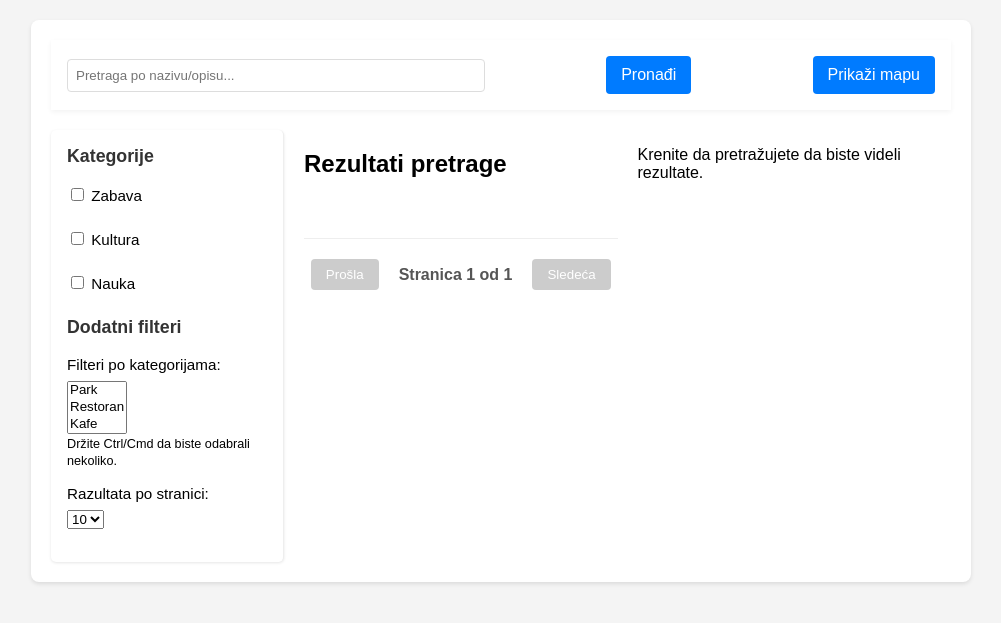
After one commit to GrygoryZach/zrenjanin-for-youth, a Flask app: template templates/place_search.html in a window 1280 px wide. The commit adds this page. Shown: the top 623 px of the page, without its empty margins (139-1140 px from the left). Run offline with Flask 3, Linux system fonts and the light colour scheme; the template is opened without the code that fills it, so the values that code supplies are empty.

Commit message:
feat: search page HTML and CSS

```diff
--- a/static/css/style.css
+++ b/static/css/style.css
@@ -1,52 +1,108 @@
-/* Besic structure */
 body {
-    margin: 0;
+    font-family: Arial, sans-serif;
+    margin: 20px;
+    background-color: #f4f4f4;
     padding: 0;
-    font-family: sans-serif;
-    background-color: #f6f6f6;
 }
 
 .container {
-    max-width: 1200px;
-    margin: 0 auto;
-    padding: 1rem;
+    max-width: 900px;
+    margin: auto;
+    background: white;
+    padding: 20px;
+    border-radius: 8px;
+    box-shadow: 0 2px 4px rgba(0,0,0,0.1);
 }
 
-  /* Header */
 .top-bar {
     display: flex;
     justify-content: space-between;
     align-items: center;
+    margin-bottom: 20px;
     background: white;
     padding: 1rem;
     box-shadow: 0 2px 5px rgba(0,0,0,0.05);
 }
 
-  #search-input {
-    width: 60%;
-    padding: 0.5rem;
-    font-size: 1rem;
-  }
-
-  #toggle-map {
-    padding: 0.5rem 1rem;
-    font-size: 1rem;
-    cursor: pointer;
-    background: #007bff;
-    border: none;
-    color: white;
+.top-bar input[type="text"] {
+    flex-grow: 1;
+    margin-right: 10px; /* Space between input and first button */
+    padding: 8px;
+    border: 1px solid #ddd;
     border-radius: 4px;
 }
 
-  /* Main content */
-  .main-content {
-    display: flex;
-    margin-top: 1rem;
+#search-input {
+    width: 60%; /* This might need adjustment if you want it to fill more space or be fixed */
+    max-width: 400px; /* Optional: limit max width for better aesthetics */
 }
 
-  /* Sidebar */
+.top-bar button {
+    padding: 10px 15px;
+    background-color: #007bff;
+    color: white;
+    border: none;
+    border-radius: 4px;
+    cursor: pointer;
+    font-size: 1em;
+    transition: background-color 0.2s;
+    margin-left: 10px; /* Space between buttons */
+}
+
+.top-bar button:first-of-type { /* Adjust margin for the first button in top-bar */
+    margin-left: 0;
+}
+
+
+.top-bar button:hover {
+    background-color: #0056b3;
+}
+
+.controls {
+    display: flex;
+    flex-wrap: wrap;
+    gap: 10px;
+    margin-bottom: 20px;
+    align-items: flex-end;
+}
+
+.control-group {
+    flex: 1;
+    min-width: 150px;
+}
+
+.control-group label {
+    display: block;
+    margin-bottom: 5px;
+    font-weight: bold;
+    font-size: 0.9em;
+    color: #555;
+}
+
+.controls input[type="text"],
+.controls select {
+    width: 100%;
+    padding: 8px;
+    border: 1px solid #ddd;
+    border-radius: 4px;
+    box-sizing: border-box;
+}
+
+/* Removed specific styling for .controls button as it's not used in filters anymore */
+
+
+.main-content {
+    display: flex; /* This makes filters and places-grid-container side-by-side */
+    gap: 20px;
+    margin-top: 1rem;
+    align-items: flex-start; /* Aligns content to the top */
+}
+
 .filters {
-    width: 220px;
+    flex-basis: 200px;
+    flex-shrink: 0;
+    padding-right: 20px;
+    border-right: 1px solid #eee;
     background: white;
     padding: 1rem;
     border-radius: 5px;
@@ -56,115 +112,199 @@ body {
 
 .filters h3 {
     margin-top: 0;
+    color: #333;
 }
 
-  /* Places grid */
-  .places-grid {
-    flex: 1;
+.filters label {
+    display: block;
+    margin-bottom: 8px;
+}
+
+.places-grid-container { /* New container for results and pagination */
+    flex-grow: 1;
+    display: flex;
+    flex-direction: column; /* Stack results and pagination vertically */
+}
+
+.places-grid-container {
     display: grid;
-    grid-template-columns: repeat(4, 1fr);
-    gap: 1rem;
+    grid-template-columns: repeat(auto-fill, minmax(250px, 1fr));
+    gap: 20px;
+    flex-grow: 1; /* Allow grid to take available space */
 }
 
 .place-card {
-    background: white;
+    background: #e9ecef;
+    padding: 15px;
     border-radius: 6px;
-    box-shadow: 0 1px 3px rgba(0,0,0,0.1);
+    box-shadow: 0 2px 4px rgba(0,0,0,0.05);
     overflow: hidden;
     display: flex;
     flex-direction: column;
 }
 
 .place-card img {
-    width: 100%;
+    max-width: 100%;
     height: 150px;
     object-fit: cover;
+    border-radius: 4px;
+    margin-bottom: 10px;
 }
 
 .place-card h4 {
+    margin-top: 0;
+    margin-bottom: 5px;
+    color: #333;
+    font-size: 1rem;
     margin: 0.5rem;
-    font-size: 1rem;
 }
 
 .place-card .category {
-    color: #666;
-    font-size: 0.8rem;
+    font-weight: bold;
+    color: #007bff;
+    font-size: 0.9em;
+    margin-bottom: 5px;
     margin: 0 0.5rem;
 }
 
 .place-card .short-desc {
+    font-size: 0.9em;
+    color: #666;
+    margin-bottom: 10px;
     flex-grow: 1;
-    font-size: 0.85rem;
     margin: 0.5rem;
-    color: #333;
+}
+
+.place-card .more-btn {
+    display: inline-block;
+    padding: 8px 12px;
+    background-color: #6c757d;
+    color: white;
+    text-decoration: none;
+    border-radius: 4px;
+    font-size: 0.9em;
+    transition: background-color 0.2s;
 }
 
 .more-btn {
-    background: #007bff;
-    color: white;
-    text-decoration: none;
     text-align: center;
-    padding: 0.5rem;
     display: block;
     border-top: 1px solid #ddd;
 }
 
-  .more-btn:hover {
-    background: #0056b3;
+.place-card .more-btn:hover {
+    background-color: #5a6268;
 }
 
-  /* Pagination */
 .pagination {
+    display: flex;
+    justify-content: center;
+    gap: 10px;
+    margin-top: 20px;
+    padding-top: 20px;
+    border-top: 1px solid #eee;
     text-align: center;
-    margin-top: 2rem;
 }
 
-  .pagination a {
-    margin: 0 0.5rem;
+.pagination a, .pagination button {
+    padding: 8px 15px;
+    background-color: #6c757d;
+    color: white;
+    border: none;
+    border-radius: 4px;
+    cursor: pointer;
     text-decoration: none;
-    color: #007bff;
+    transition: background-color 0.2s;
 }
 
-  /* Map */
-  .map-modal {
-    position: fixed;
-    top: 0;
-    left: 0;
-    width: 100%;
-    height: 100%;
-    background: rgba(0,0,0,0.4);
+.pagination a:hover, .pagination button:hover:not(:disabled) {
+    background-color: #5a6268;
+}
+
+.pagination button:disabled {
+    background-color: #cccccc;
+    cursor: not-allowed;
+}
+
+.pagination span {
     display: flex;
     align-items: center;
     justify-content: center;
+    padding: 0 10px;
+    font-weight: bold;
+    color: #555;
+}
+
+.map-modal {
+    display: none;
+    position: fixed;
     z-index: 1000;
+    left: 0;
+    top: 0;
+    width: 100%;
+    height: 100%;
+    overflow: auto;
+    background-color: rgba(0,0,0,0.6);
+    justify-content: center;
+    align-items: center;
 }
 
 .map-modal.hidden {
     display: none;
 }
 
-  .map-modal-content {
-    width: 90%;
-    height: 80%;
-    background: white;
+.map-modal .map-modal-content {
+    background-color: #fefefe;
+    margin: auto;
+    padding: 20px;
+    border: 1px solid #888;
+    width: 80%;
+    max-width: 800px;
+    box-shadow: 0 4px 8px 0 rgba(0,0,0,0.2), 0 6px 20px 0 rgba(0,0,0,0.19);
     border-radius: 8px;
-    overflow: hidden;
     position: relative;
+    min-height: 400px;
+}
+
+.map-modal .close-map {
+    color: #aaa;
+    float: right;
+    font-size: 28px;
+    font-weight: bold;
+    position: absolute;
+    right: 15px;
+    top: 10px;
+    z-index: 2;
+}
+
+.map-modal .close-map:hover,
+.map-modal .close-map:focus {
+    color: black;
+    text-decoration: none;
+    cursor: pointer;
 }
 
 #map {
+    height: 400px;
     width: 100%;
-    height: 100%;
+    margin-top: 20px;
+    border: 1px solid #ddd;
+    border-radius: 4px;
     position: relative;
     z-index: 1;
 }
 
-  .close-map {
-    position: absolute;
-    right: 0.5rem;
-    background: none;
-    border: none;
-    font-size: 4.5rem;
-    cursor: pointer;
-    z-index: 2;
+#loading-message, #error-message {
+    text-align: center;
+    font-weight: bold;
+    margin-top: 15px;
+    display: none;
 }
+
+#loading-message {
+    color: #007bff;
+}
+
+#error-message {
+    color: #dc3545;
+}
--- /dev/null
+++ b/templates/place_search.html
@@ -0,0 +1,67 @@
+<!DOCTYPE html>
+<html lang="ru">
+<head>
+    <meta charset="UTF-8">
+    <meta name="viewport" content="width=device-width, initial-scale=1.0">
+    <title>Zanimljiva mesta - Zrenjnain</title>
+    <link rel="stylesheet" href="../static/css/style.css">
+    <link rel="stylesheet" href="https://unpkg.com/leaflet@1.9.4/dist/leaflet.css"/>
+    <script src="https://unpkg.com/leaflet@1.9.4/dist/leaflet.js" defer></script>
+    <script src="../static/js/places.js" defer></script>
+</head>
+<body>
+<div class="container">
+    <header class="top-bar">
+        <input type="text" id="search-input" placeholder="Pretraga po nazivu/opisu...">
+        <button id="search-button">Pronađi</button>
+        <button id="toggle-map">Prikaži mapu</button>
+    </header>
+
+    <div class="main-content">
+        <aside class="filters">
+            <h3>Kategorije</h3>
+            <label><input type="checkbox" name="category" value="entertainment"> Zabava</label><br>
+            <label><input type="checkbox" name="category" value="culture"> Kultura</label><br>
+            <label><input type="checkbox" name="category" value="nauka"> Nauka</label><br>
+            <h3>Dodatni filteri</h3>
+            <label for="categoriesFilter">Filteri po kategorijama:</label>
+            <select id="categoriesFilter" multiple size="3">
+                <option value="Park">Park</option>
+                <option value="Restaurant">Restoran</option>
+                <option value="Cafe">Kafe</option>
+                <option value="Bar">Bar</option>
+            </select><br>
+            <small>Držite Ctrl/Cmd da biste odabrali nekoliko.</small>
+            <br><br>
+            <label for="perPageSelect">Razultata po stranici:</label>
+            <select id="perPageSelect">
+                <option value="5">5</option>
+                <option value="10" selected>10</option>
+                <option value="20">20</option>
+            </select>
+            <br><br>
+        </aside>
+
+        <section class="places-grid-container"><h2>Rezultati pretrage</h2>
+            <p id="loading-message">Učitavanje rezultata...</p>
+            <p id="error-message">Došlo je do greške prilikom učitavanja.</p>
+            <div id="placesResults">
+                <p>Krenite da pretražujete da biste videli rezultate.</p>
+            </div>
+            <footer class="pagination">
+                <button id="prevPageButton" disabled>Prošla</button>
+                <span id="currentPageInfo">Stranica 1 od 1</span>
+                <button id="nextPageButton" disabled>Sledeća</button>
+            </footer>
+        </section>
+    </div>
+</div>
+
+<div id="map-modal" class="map-modal hidden">
+    <div class="map-modal-content">
+        <button class="close-map">&times;</button>
+        <div id="map"></div>
+    </div>
+</div>
+</body>
+</html>
```
Also changed, not shown: templates/index.html (deleted, +0 -63 lines). Lines whose indentation alone changed are shown as unchanged.
